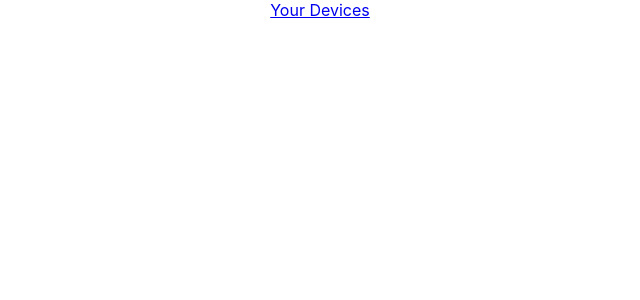
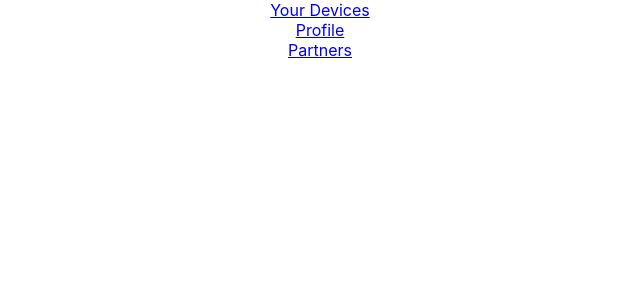
Before and after one commit to SEIfeoluwa/TheFinale, a React (Create React App) app in the folder thefinale client/: page /home in a window 1280 px wide. Shown: the top 300 px of the page, without its empty margins (320-960 px from the left). Built offline with nearby package versions, Linux system fonts and the light colour scheme; no server answers; some icons are missing.

Commit message:
axios calls

```diff
--- a/thefinale client/src/App.js
+++ b/thefinale client/src/App.js
@@ -8,12 +8,12 @@ import Register from './pages/Register'
 import YDevices from './pages/YDevices'
 import Learn from './pages/Learn'
 import IPP from './pages/IPP'
-import axios from 'axios'
+import Client from './services/api'
 
 
 function App() {
   const makeApiCall = async () => {
-    let res = await axios.get('http://127.0.0.1:8000/')
+    let res = await Client.get('device/')
     console.log(res.data)
     // console.log(res.data.users)
   }
--- a/thefinale client/src/pages/Home.js
+++ b/thefinale client/src/pages/Home.js
@@ -8,7 +8,10 @@ const Home = () => {
                 <Link to="/devices"><i className="fa-solid fa-laptop-mobile"></i>Your Devices</Link>
             </div>
             <div>
-                <Link to=''></Link>
+                <Link to='prof'>Profile</Link>
+            </div>
+            <div>
+                <Link to='learnmore'>Partners</Link>
             </div>
         </div>
     )
--- a/thefinale client/src/services/api.js
+++ b/thefinale client/src/services/api.js
@@ -1,7 +1,7 @@
 import Axios from 'axios'
 
 // process.env.NODE_ENV = 'production';
-let apiUrl = process.env.NODE_ENV === 'production' ? 'https://mighty-wildwood-47895.herokuapp.com/' : 'http://localhost:3001/'
+let apiUrl ='http://127.0.0.1:8000/'
 // const environment = {
 //       production: true,
 //       apiUrl: "https://mighty-wildwood-47895.herokuapp.com/"
```
